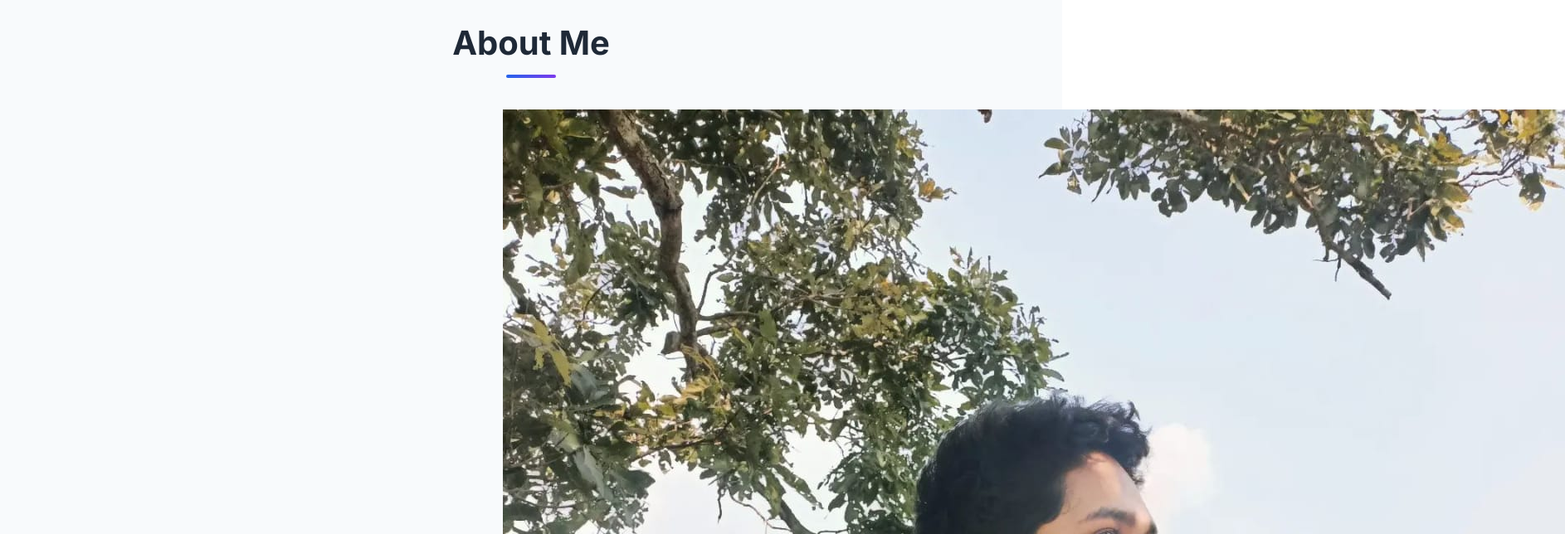
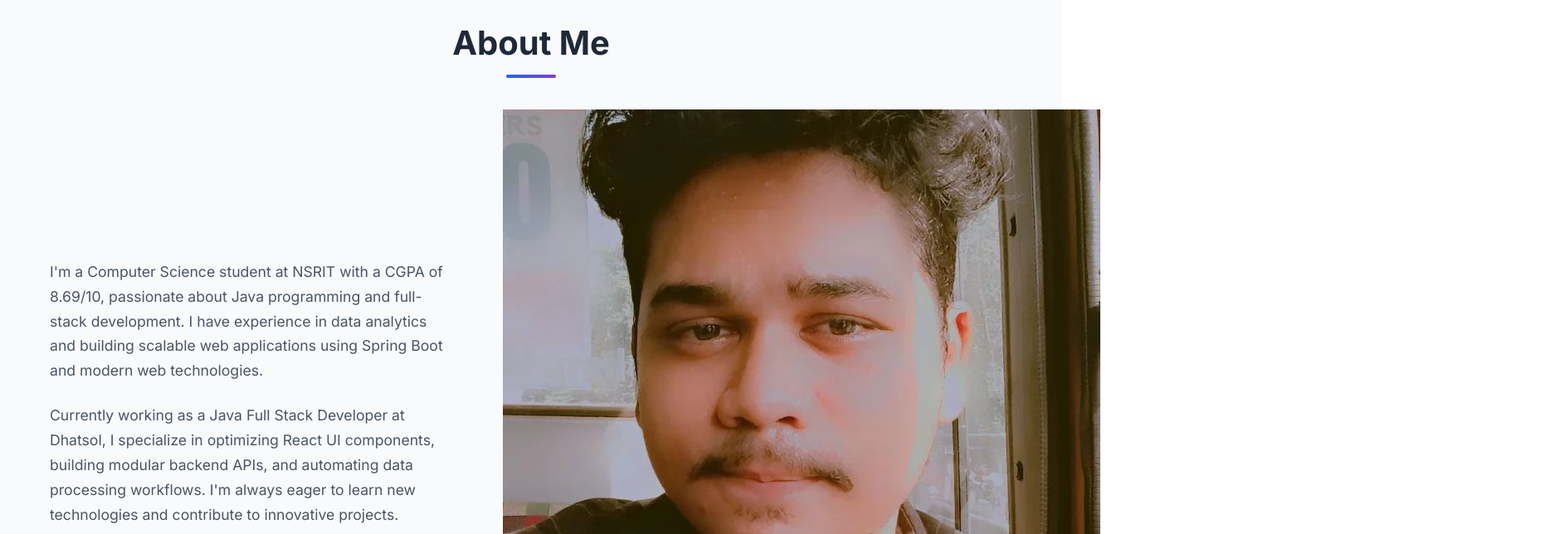
Before and after one commit to boddapuvamsi0-lang/Protfolio, a plain HTML site: page index.html in a window 1280 px wide. Shown: the part 860-1504 px from the top of the page at 83% size, 1886 px wide, since content can reach past the window. Drawn offline with Linux system fonts and the light colour scheme; files whose address does not match are found by name.

Commit message:
Update index.html

```diff
--- a/index.html
+++ b/index.html
@@ -101,7 +101,7 @@
                 </div>
                 <div class="about-image">
                     <div class="about-profile-image">
-                        <img src="profile.jpg" alt="Boddapu Vamsi Kumar" />
+                        <img src="C:\Users\bodda\Protofolio\images\About.jpg" alt="Boddapu Vamsi Kumar" />
                     </div>
                 </div>
             </div>
```
